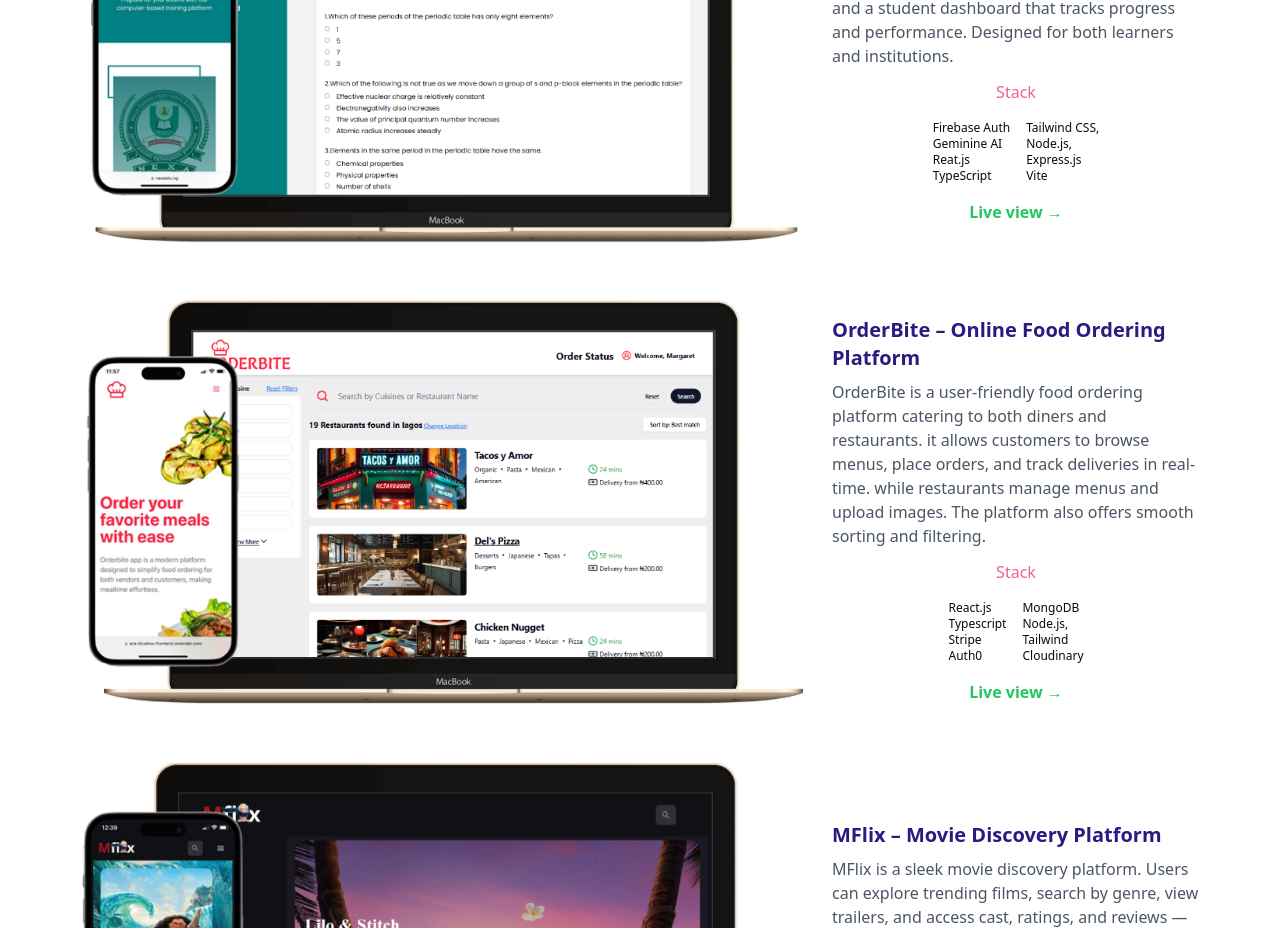
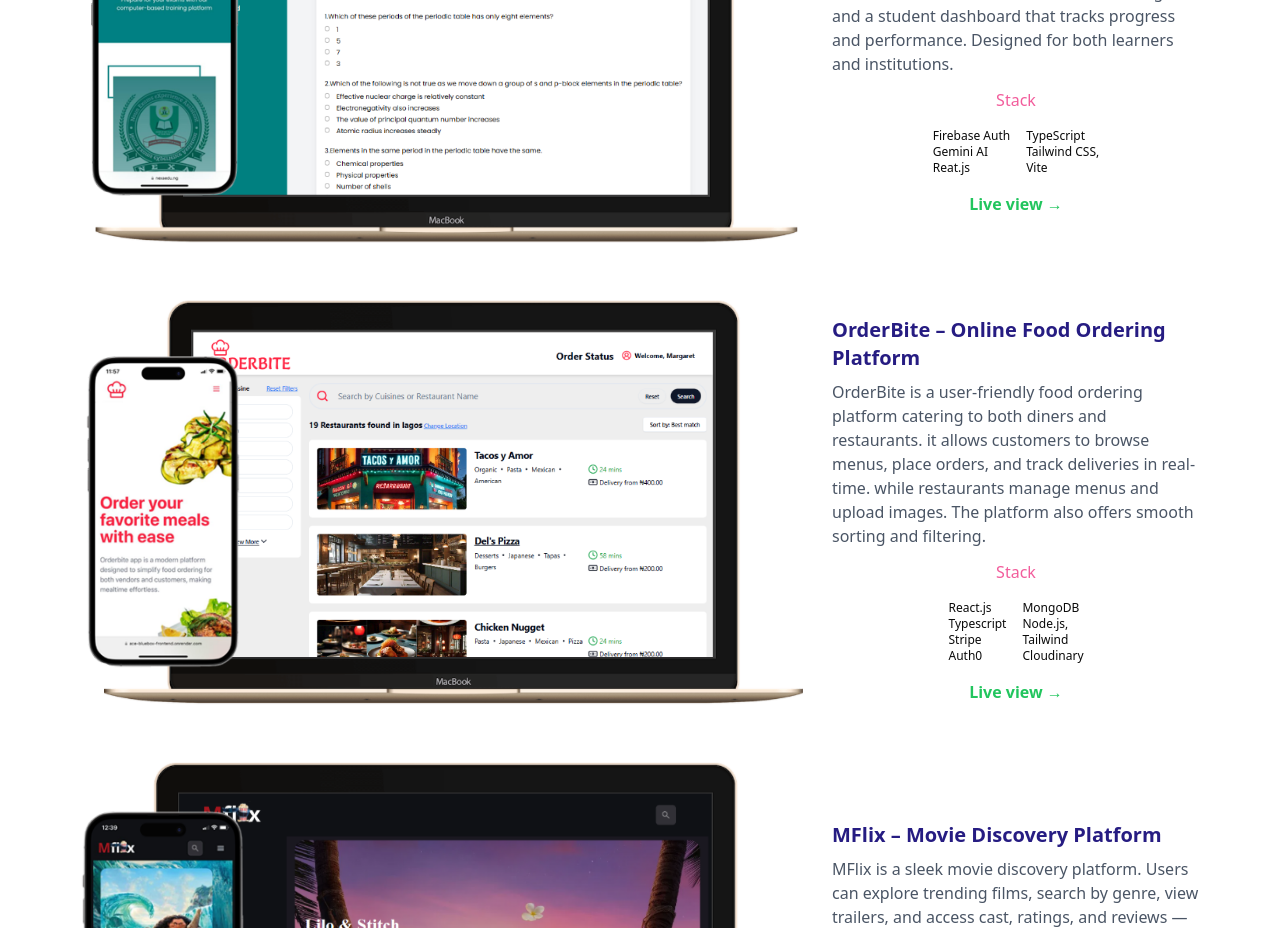
Before and after one commit to Margaret-Egbe/MegTech, a React (Vite) app: page / in a window 1280 px wide. Shown: the part 2880-3808 px from the top of the page. Built offline with nearby package versions, Linux system fonts and the light colour scheme.

Commit message:
Updated spelling typo

```diff
--- a/src/pages/Portfolio.tsx
+++ b/src/pages/Portfolio.tsx
@@ -59,15 +59,13 @@
                 <div className="flex gap-4 text-start text-xs font-medium">
                   <ul>
                     <li>Firebase Auth</li>
-                    <li>Geminine AI</li>
+                    <li>Gemini AI</li>
                     <li>Reat.js</li>
-                    <li>TypeScript</li>
                   </ul>
                   <ul>
+                    <li>TypeScript</li>
                     <li>Tailwind CSS,</li>
-                    <li>Node.js,</li>
-                    <li>Express.js</li>
-                    <li>Vite</li>
+                     <li>Vite</li>
                   </ul>
                 </div>
 
```
